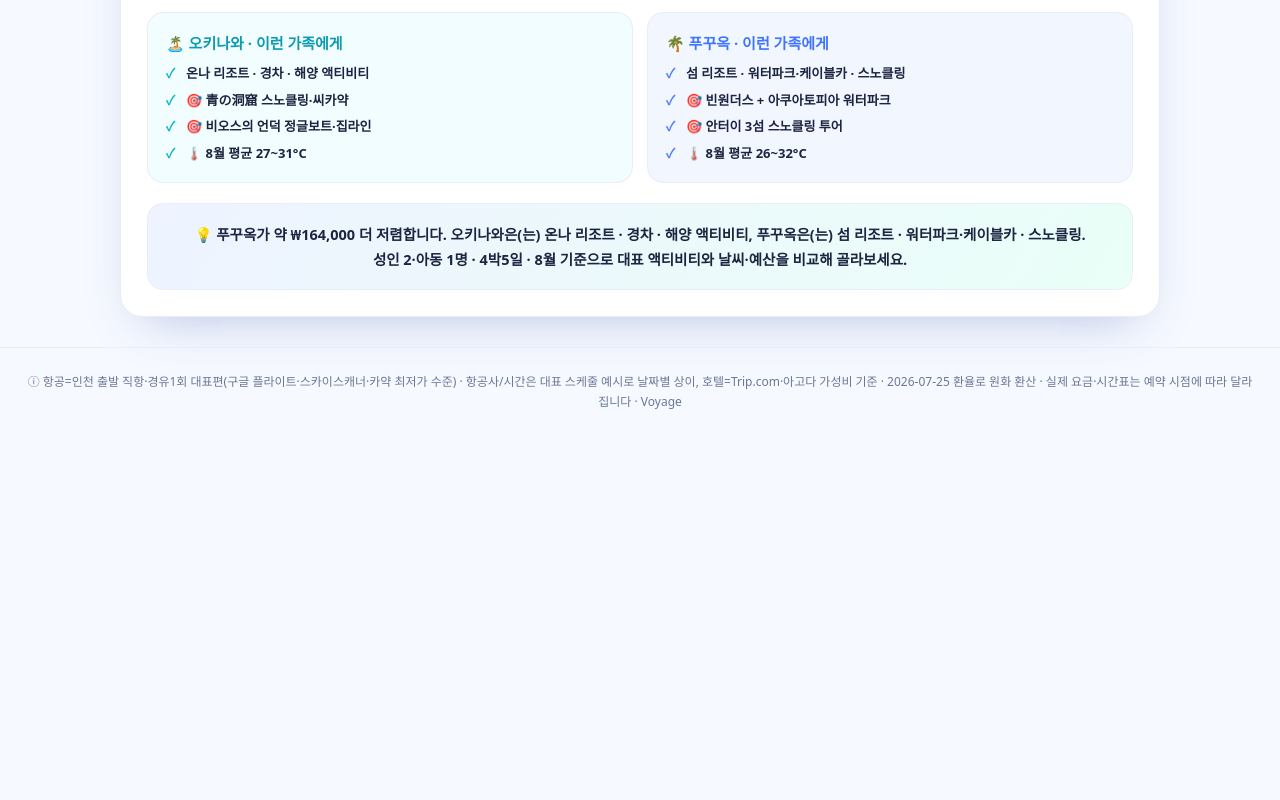
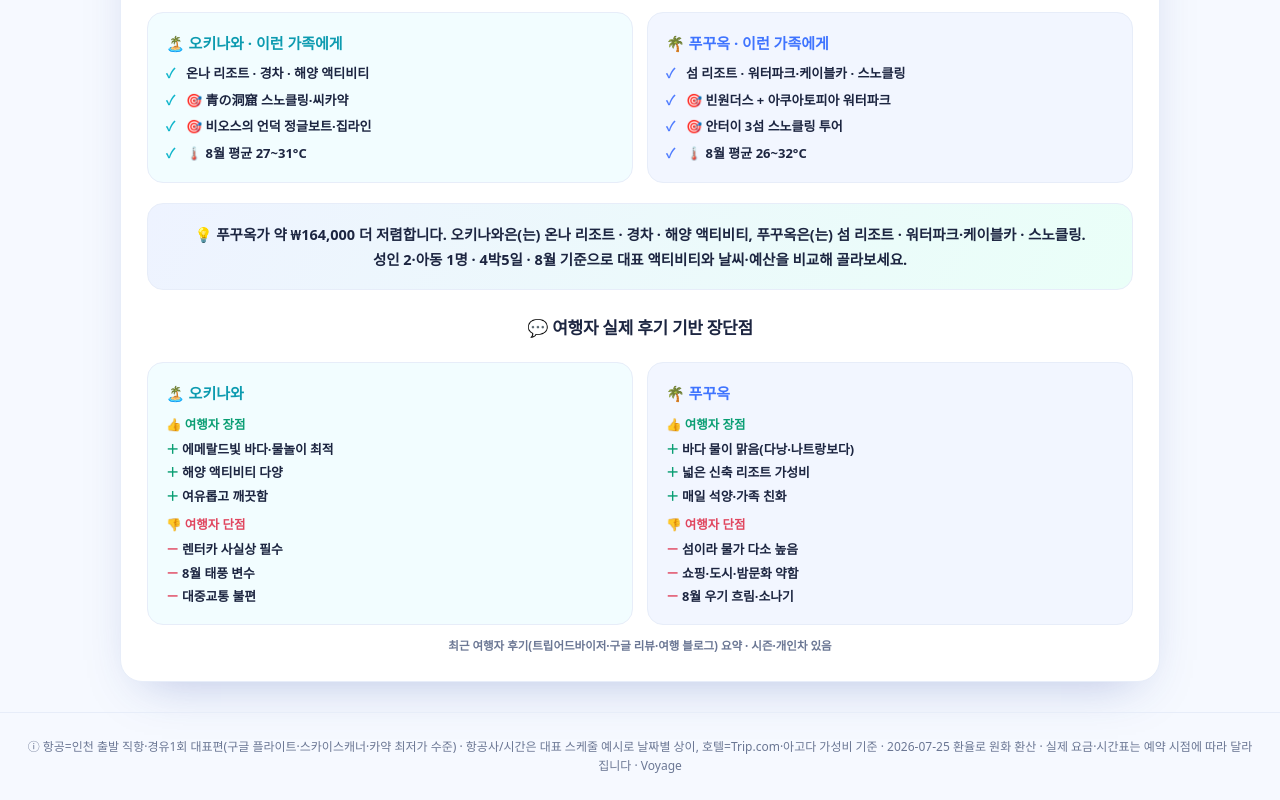
Before and after one commit to wiselion1k/retire, a plain HTML site: page travel-compare.html in a window 1280 px wide. Shown: the part 7067-7867 px from the top of the page. Before the commit the page ends 7502 px from the top, so only its background shows below. Drawn offline with Linux system fonts and the light colour scheme.

Commit message:
최종 페이지에 여행자 후기 기반 도시별 장단점 추가
트립어드바이저·구글 리뷰·여행 블로그 최근 후기를 요약해 20개 도시별
장점/단점을 데이터화하고, 선택한 두 도시의 장단점을 최종 비교 섹션에
표시.

Co-Authored-By: Claude Opus 4.8 <noreply@anthropic.com>

```diff
--- a/travel-compare.html
+++ b/travel-compare.html
@@ -162,6 +162,19 @@
   .pick{margin-top:20px;padding:18px 20px;border-radius:16px;background:linear-gradient(120deg,#eef3ff,#eafff8);
     border:1px solid var(--line);font-size:14.5px;font-weight:600;text-align:center;line-height:1.7}
   .pick b{font-weight:900}
+  .rvwrap{margin-top:24px}
+  .rvwrap h3{font-size:17px;font-weight:900;text-align:center;margin-bottom:12px;letter-spacing:-.3px}
+  .rv{border-radius:16px;padding:18px;border:1px solid var(--line)}
+  .rv.oki{background:#f2fdff}.rv.nag{background:#f2f6ff}
+  .rv h4{font-size:15px;font-weight:900;margin-bottom:4px}
+  .rv.oki h4{color:#0d9bb0}.rv.nag h4{color:#3f74ff}
+  .rv .lbl{font-size:12.5px;font-weight:900;margin:10px 0 5px}
+  .rv .lbl.p{color:#0a9e73}.rv .lbl.c{color:#e0455e}
+  .rv ul{list-style:none;display:grid;gap:5px}
+  .rv li{font-size:12.8px;font-weight:600;padding-left:16px;position:relative;line-height:1.45}
+  .rv .pros li::before{content:"＋";position:absolute;left:0;color:#0a9e73;font-weight:900}
+  .rv .cons li::before{content:"－";position:absolute;left:0;color:#e0455e;font-weight:900}
+  .rv-note{margin-top:12px;font-size:11.5px;color:var(--sub);text-align:center;font-weight:600}
   footer{text-align:center;padding:24px;color:var(--sub);font-size:12px;border-top:1px solid var(--line);margin-top:30px}
 </style>
 </head>
@@ -426,6 +439,30 @@ const FLIGHTS={
   macau:{c:'에어마카오',ap:'마카오(MFM)',dep:'08:10',arr:'11:00',dur:'3시간 50분',st:'직항'}
 };
 
+// 여행자 실제 후기 기반 장단점 (트립어드바이저·구글 리뷰·여행 블로그 최근 후기 요약)
+const REVIEWS={
+  tokyo:{pros:['치안·청결·대중교통이 최상급','미식·쇼핑·볼거리 압도적','디즈니 등 아이 즐길거리 풍부'],cons:['여름 무덥고 습함','물가·숙소비 비쌈','인파 많고 복잡']},
+  osaka:{pros:['먹거리 천국·가성비 식당 많음','교통·명소 밀집해 동선 짧음','USJ 등 가족 즐길거리'],cons:['한여름 폭염','주요 명소 혼잡','도심 호텔 방이 좁음']},
+  okinawa:{pros:['에메랄드빛 바다·물놀이 최적','해양 액티비티 다양','여유롭고 깨끗함'],cons:['렌터카 사실상 필수','8월 태풍 변수','대중교통 불편']},
+  bangkok:{pros:['물가 저렴·미식 다양','사원·야시장·루프탑 볼거리','마사지·스파 가성비'],cons:['교통체증·매연','더위·습도 높음','일부 관광지 호객·바가지']},
+  phuket:{pros:['해변·섬 투어가 아름다움','리조트 가성비 좋음','활기찬 밤문화'],cons:['8월 우기라 파도·소나기','파통 번잡·호객','택시·툭툭 요금 비쌈']},
+  chiangmai:{pros:['코끼리·자연 체험 특별','저렴·힐링 분위기','감성 카페·사원'],cons:['대중교통 부족(그랩 의존)','명소 간 이동 거리','볼거리 밀도 낮음']},
+  kl:{pros:['다양한 미식·저렴','트윈타워·대형 쇼핑몰','영어 소통 수월'],cons:['오후 스콜·무더위','도보 이동 불편','볼거리 다소 분산']},
+  kk:{pros:['맑은 바다·섬 스노클링','선셋 명소로 유명','리조트 가성비'],cons:['시내 볼거리 적음','인프라 다소 열악','연말 우기 변수']},
+  penang:{pros:['조지타운 벽화·유네스코 정취','호커 미식 천국','물가 저렴'],cons:['무덥고 습함','해변 수질 아쉬움','대중교통 불편']},
+  danang:{pros:['깨끗한 미케비치·가성비','바나힐·호이안 근교 매력','8월 건기라 맑음'],cons:['빠른 관광지화·호객 증가','도심 자체 볼거리 적음','한낮 햇볕 강함']},
+  phuquoc:{pros:['바다 물이 맑음(다낭·나트랑보다)','넓은 신축 리조트 가성비','매일 석양·가족 친화'],cons:['섬이라 물가 다소 높음','쇼핑·도시·밤문화 약함','8월 우기 흐림·소나기']},
+  hanoi:{pros:['저렴·활기찬 구시가','하롱베이·닌빈 근교','에그커피 등 미식'],cons:['교통 혼잡·매연','무덥고 습함','호객·소매치기 유의']},
+  sydney:{pros:['오페라하우스·비치 절경','청결·치안 좋음','블루마운틴 등 근교 자연'],cons:['물가 매우 비쌈','8월은 겨울로 쌀쌀','장거리 비행 부담']},
+  melbourne:{pros:['카페·예술 문화 풍부','그레이트오션로드 등 근교','도시 자체가 감성적'],cons:['하루에도 날씨 변덕','물가 비쌈','8월 겨울 추위']},
+  goldcoast:{pros:['테마파크 4대장(가족 최적)','서핑·해변 좋음','휴양+놀이 균형'],cons:['테마파크 입장료 비쌈','겨울 바다 수영 쌀쌀','밤 유흥가 소란']},
+  brisbane:{pros:['여유로운 강변 도시','론파인 코알라 체험','겨울에도 온화'],cons:['대도시 대비 볼거리 적음','물가 비쌈','장거리 비행 부담']},
+  taipei:{pros:['야시장·미식 저렴','대중교통 편리·동선 짧음','온천·지우펀 등 근교 다양'],cons:['여름 무덥고 습함','태풍 시즌(7~9월)','흐린 날 잦음']},
+  kaohsiung:{pros:['여유롭고 저렴','항구·예술특구 감성','따뜻한 날씨'],cons:['볼거리 상대적으로 적음','한여름 무더위','대중교통 커버 한계']},
+  taichung:{pros:['감성 카페·무지개촌 등 마을','저렴·쾌적','야시장 규모 큼'],cons:['대중교통 불편','명소가 분산','여름 더위']},
+  macau:{pros:['포르투갈+중화 이색 정취','무료 셔틀·볼거리 밀집(도보 관광)','에그타르트 등 미식'],cons:['숙소·식비 다소 비쌈','여름 무덥고 태풍','카지노 위주 분위기']}
+};
+
 // ===== 상태 =====
 const STATE={adults:2,kids:1,nights:4,days:5,month:8,dayType:'평일'};
 
@@ -613,6 +650,10 @@ function verdictHtml(da,db){
       <li>🎯 ${d.city.exps[1][0].replace(/ \(3인\)$/,'')}</li>
       <li>${d.weather.items[0][0]} ${STATE.month}월 ${d.weather.items[0][1]}</li>
     </ul></div>`;
+  const rvCard=(d)=>{const r=REVIEWS[d.id];return `<div class="rv ${d.cls}"><h4>${d.flag} ${d.name}</h4>
+      <div class="lbl p">👍 여행자 장점</div><ul class="pros">${r.pros.map(x=>`<li>${x}</li>`).join('')}</ul>
+      <div class="lbl c">👎 여행자 단점</div><ul class="cons">${r.cons.map(x=>`<li>${x}</li>`).join('')}</ul>
+    </div>`;};
   return `<h2>🏁 최종 비교 & 추천</h2>
     <div style="overflow-x:auto"><table class="cmp">
       <thead><tr><th>항목</th><th>${da.flag} ${da.name}</th><th>${db.flag} ${db.name}</th></tr></thead>
@@ -626,7 +667,11 @@ function verdictHtml(da,db){
     <div class="reco">${rc(da)}${rc(db)}</div>
     <div class="pick">💡 <b>${cheaper}</b>가 약 <b>${KRW(diff)}</b> 더 저렴합니다.
       <b>${da.name}</b>은(는) ${da.tag}, <b>${db.name}</b>은(는) ${db.tag}.<br>
-      성인 ${STATE.adults}·아동 ${STATE.kids}명 · ${STATE.nights}박${STATE.days}일 · ${STATE.month}월 기준으로 대표 액티비티와 날씨·예산을 비교해 골라보세요.</div>`;
+      성인 ${STATE.adults}·아동 ${STATE.kids}명 · ${STATE.nights}박${STATE.days}일 · ${STATE.month}월 기준으로 대표 액티비티와 날씨·예산을 비교해 골라보세요.</div>
+    <div class="rvwrap"><h3>💬 여행자 실제 후기 기반 장단점</h3>
+      <div class="reco">${rvCard(da)}${rvCard(db)}</div>
+      <div class="rv-note">최근 여행자 후기(트립어드바이저·구글 리뷰·여행 블로그) 요약 · 시즌·개인차 있음</div>
+    </div>`;
 }
 
 // ===== 셀렉트 구성 & 초기화 =====
```
